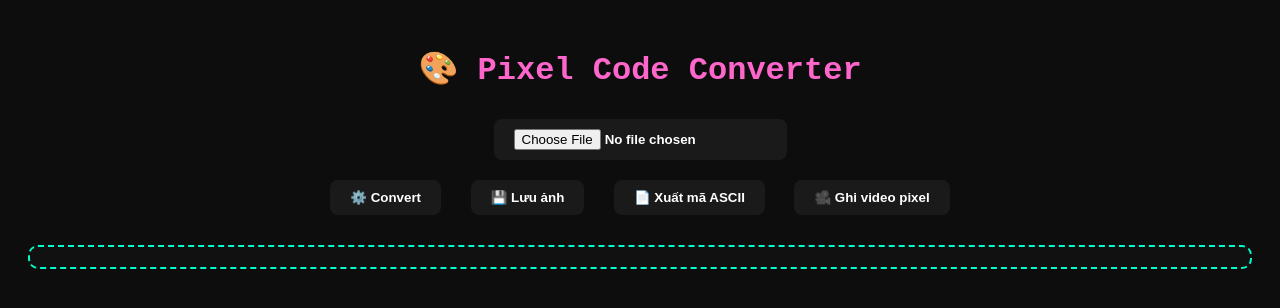
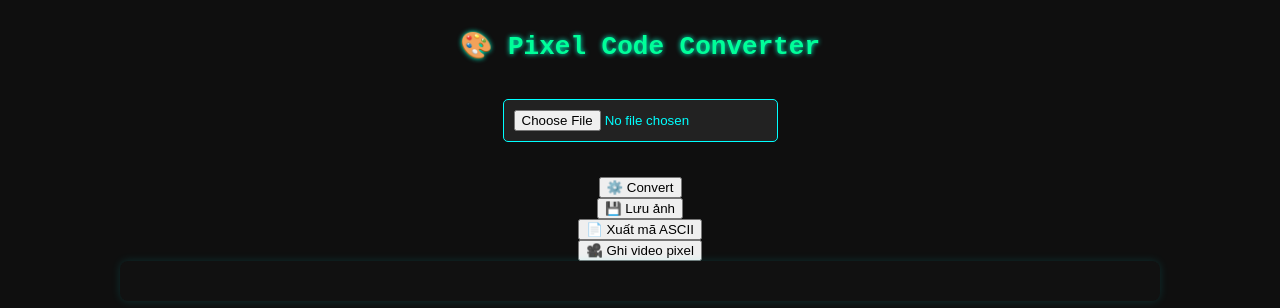
Before and after one commit to Bhuynee/codeart, a plain HTML site: page index.html in a window 1280 px wide. Drawn offline with nearby package versions, Linux system fonts and the light colour scheme.

Commit message:
Update style.css

```diff
--- a/style.css
+++ b/style.css
@@ -1,43 +1,53 @@
 body {
-  background: #0d0d0d;
-  color: #00ffcc;
-  font-family: 'Courier New', monospace;
-  text-align: center;
-  padding: 20px;
+  margin: 0;
+  padding: 0;
+  background-color: #0f0f0f;
+  color: #ffffff;
+  font-family: monospace;
+  display: flex;
+  flex-direction: column;
+  align-items: center;
+  justify-content: flex-start;
+  min-height: 100vh;
+  overflow-x: hidden;
 }
 
 h1 {
-  color: #ff66cc;
-  font-size: 2em;
-  margin-bottom: 20px;
+  color: #00ff99;
+  margin-top: 30px;
+  text-shadow: 0 0 5px #00ffcc;
 }
 
-input[type="file"],
-button {
-  margin: 10px;
-  padding: 10px 20px;
-  border: none;
-  border-radius: 8px;
-  background-color: #1a1a1a;
-  color: #fff;
+#fileInput {
+  margin: 20px;
+  padding: 10px;
+  background-color: #222;
+  color: #0ff;
+  border: 1px solid #0ff;
+  border-radius: 5px;
   cursor: pointer;
-  font-weight: bold;
-  transition: 0.3s;
 }
 
-button:hover {
-  background-color: #333;
+#fileInput:hover {
+  background-color: #0ff;
+  color: #000;
 }
 
 #output {
-  margin-top: 20px;
-  white-space: pre;
-  font-size: 8px;
-  line-height: 6px;
+  width: 100%;
+  max-width: 1000px;
+  padding: 20px;
+  white-space: pre-wrap;
+  font-size: 6px;
+  line-height: 5px;
+  word-break: break-word;
+  background-color: #111;
+  box-shadow: 0 0 10px #0ff2;
+  border-radius: 8px;
   overflow-x: auto;
-  max-height: 80vh;
-  padding: 10px;
-  background-color: #111;
-  border: 2px dashed #00ffcc;
-  border-radius: 10px;
-  }
+  margin-bottom: 50px;
+}
+
+span {
+  font-family: monospace;
+}
```
